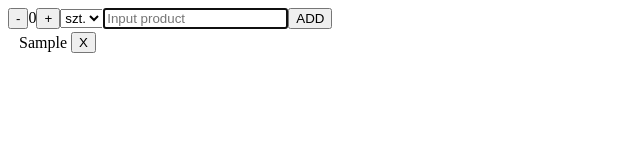
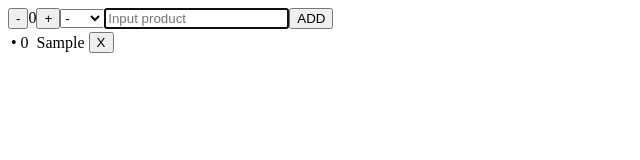
Before and after one commit to kaemil/shopping-list, a React (Create React App) app: page / in a window 1280 px wide. Both pictures are taken after typing "Sample" into the empty fields and a click on the button "ADD". Shown: the top 160 px of the page, without its empty margins (0-640 px from the left). Built offline with nearby package versions, Linux system fonts and the light colour scheme; the HTML template or start-up script is replaced by a standard one.

Commit message:
Finished logic
Working counter, select, input, adding and deleting button

```diff
--- a/src/App.js
+++ b/src/App.js
@@ -6,16 +6,27 @@ function App() {
     const [count,setCount] = useState(0)
     const [product,setProduct] = useState('')
     const [productList,setProductList] = useState([])
+    const [productQuantity,setProductQuantity] = useState([])
+    const [unit,setUnit] = useState([])
     const inputFocus = useRef()
 
-    const handleChange = (e) => setProduct(e.target.value)
+    const handleChange = (e) => (e.target.name === 'product') ? setProduct(e.target.value) : setUnit([...unit,e.target.value])
+
+    const handleCounter = (e) => {
+        if(e.target.name === '-'){
+            setCount(count - 1)
+        } else{
+            setCount (count + 1)
+        }
+    }
 
     const handleClick = (e,id) =>{
         if(e.target.name === 'add'){
             setProductList([...productList,product])
             setProduct('')
+            setProductQuantity([...productQuantity, count])
             inputFocus.current.focus()
-        } else{
+        } else {
             productList.splice(id,1)
             setProductList([...productList])
         }
@@ -26,10 +37,14 @@ function App() {
         <ShopPanel
             inputFocus={inputFocus}
             handleChange={handleChange}
+            count={count}
             product={product}
             handleClick={handleClick}
+            handleCounter={handleCounter}
         />
         <ShopList
+            unit={unit}
+            productQuantity={productQuantity}
             handleClick={handleClick}
             productList={productList}
         />
--- a/src/components/shopList.js
+++ b/src/components/shopList.js
@@ -4,6 +4,8 @@ import ShopListItem from './shopListItem';
 function ShopList(props){
     const products = props.productList.map((product,index)=>{
         return <ShopListItem
+                    quantity={props.productQuantity[index]}
+                    unit={props.unit[index]}
                     key={index}
                     id={index}
                     product={product}
--- a/src/components/shopListItem.js
+++ b/src/components/shopListItem.js
@@ -4,18 +4,11 @@ function ShopListItem(props){
     return (
         <>
             <tr>
-                <td>
-
-                </td>
-                <td>
-
-                </td>
-                <td>
-                    {props.product}
-                </td>
-                <td>
-                    <button name='delete' onClick={(e)=>props.handleClick(e,props.id)}>X</button>
-                </td>
+                <td>&#8226;</td>
+                <td>{props.quantity}</td>
+                <td>{props.unit}</td>
+                <td>{props.product}</td>
+                <td><button name='delete' onClick={(e)=>props.handleClick(e,props.id)}>X</button></td>
             </tr>
         </>
     );
--- a/src/components/shopPanel.js
+++ b/src/components/shopPanel.js
@@ -3,12 +3,16 @@ import React from 'react';
 function ShopPanel(props){
     return (
         <div>
-            <button>-</button>
-            <span>0</span>
-            <button>+</button>
-            <select>
-                <option>szt.</option>
-                <option>kg</option>
+            <button name='-' onClick={props.handleCounter}>-</button>
+            <span>{props.count}</span>
+            <button name='+' onClick={props.handleCounter}>+</button>
+            <select
+                onChange={props.handleChange}
+                name='unit'
+            >
+                <option value='-'>-</option>
+                <option value='kg'>kg</option>
+                <option value='dkg'>dkg</option>
             </select>
             <input
                 ref={props.inputFocus}
```
